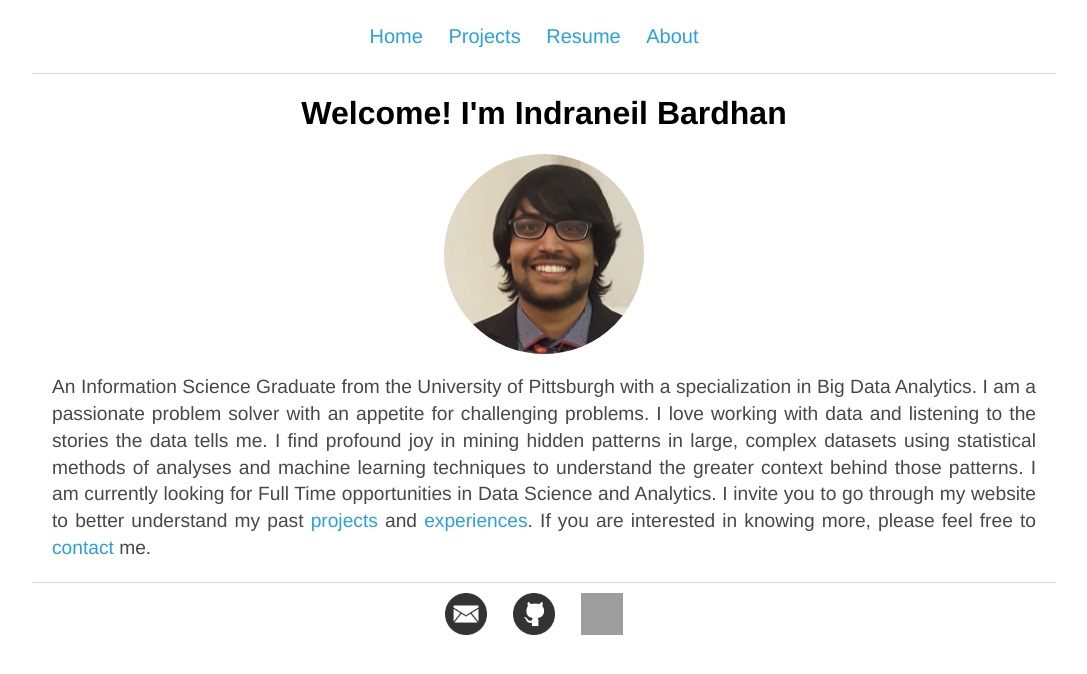
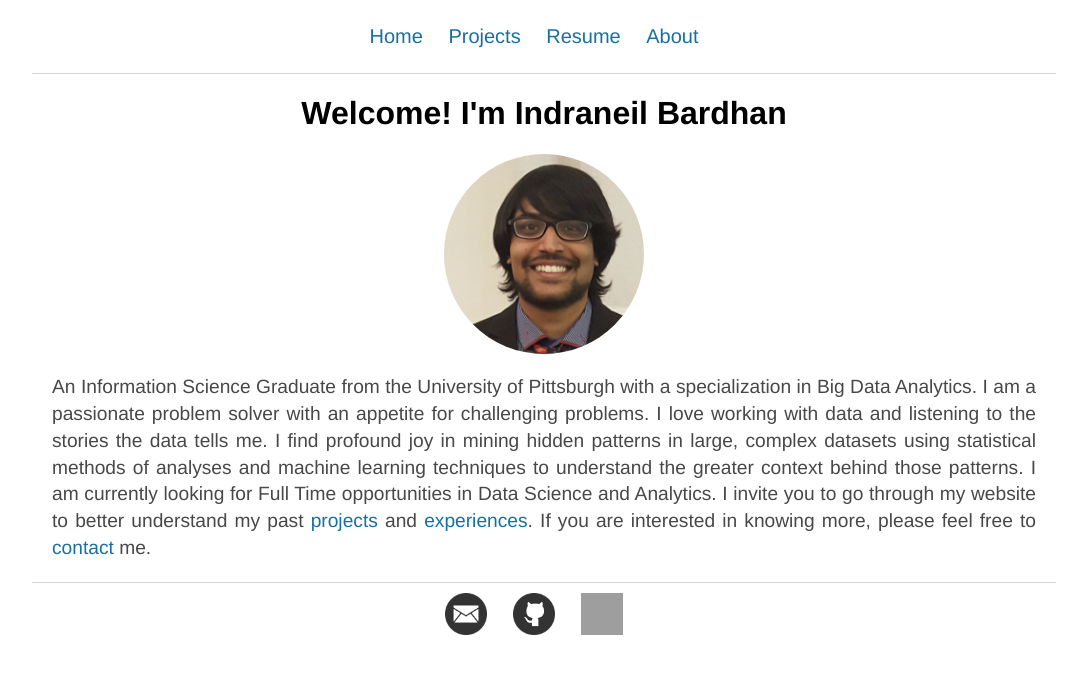
Before and after one commit to NeilBardhan/neilbardhan.github.io, a Jekyll site: the page built from index.html, in a window 1280 px wide. Shown: the top 674 px of the page, without its empty margins (96-1183 px from the left). Built offline with Jekyll 4.4.1, drawn with Linux system fonts in a browser that asks for light colours; grey boxes are pictures that could not be loaded.

Commit message:
Update main.css

```diff
--- a/css/main.css
+++ b/css/main.css
@@ -22,7 +22,7 @@ nav ul li, footer ul li {
 }
 a {
     text-decoration: none;
-    color: #2AA0DF;
+    color: #1870A0;
 }
 a:hover {
     text-decoration: underline;
```
